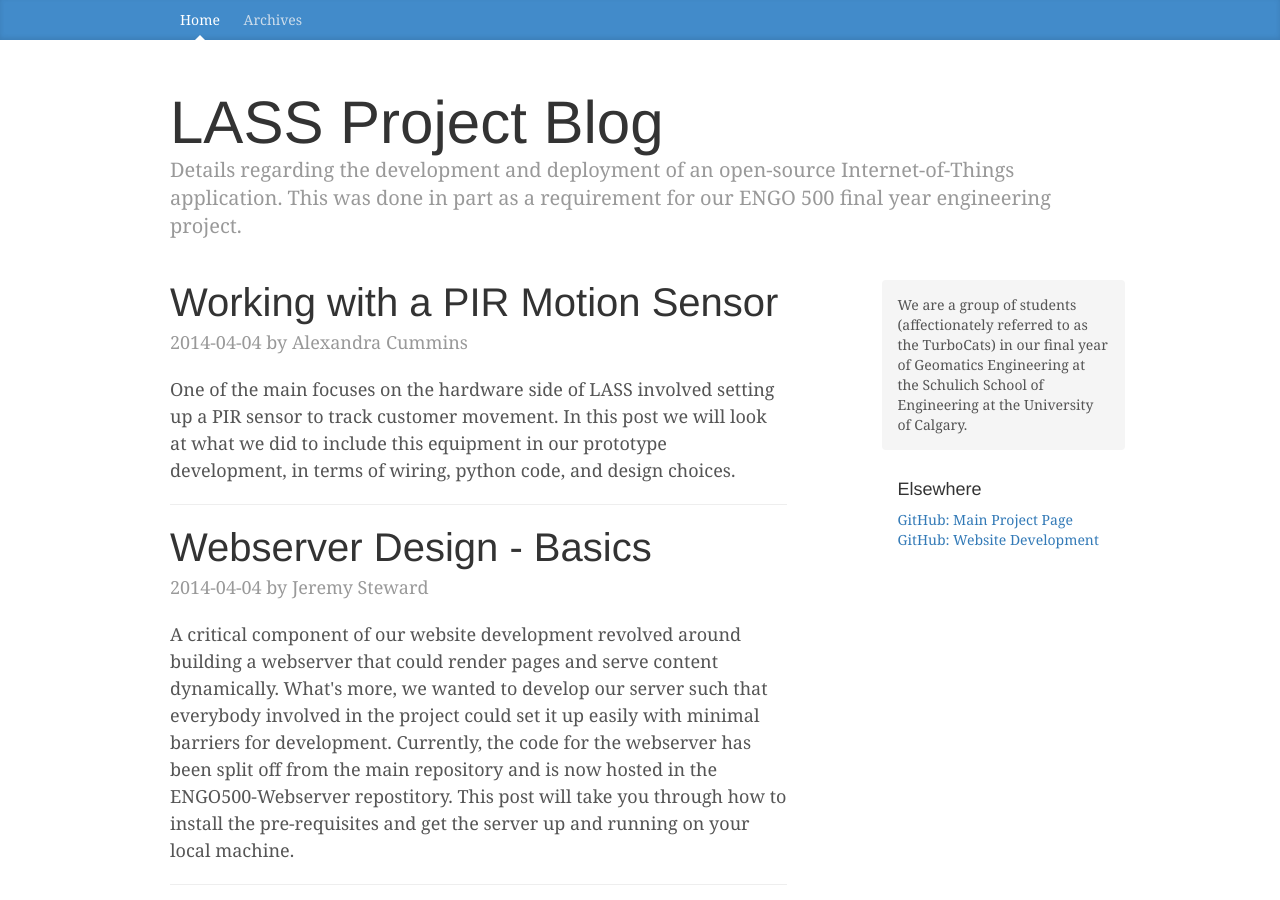
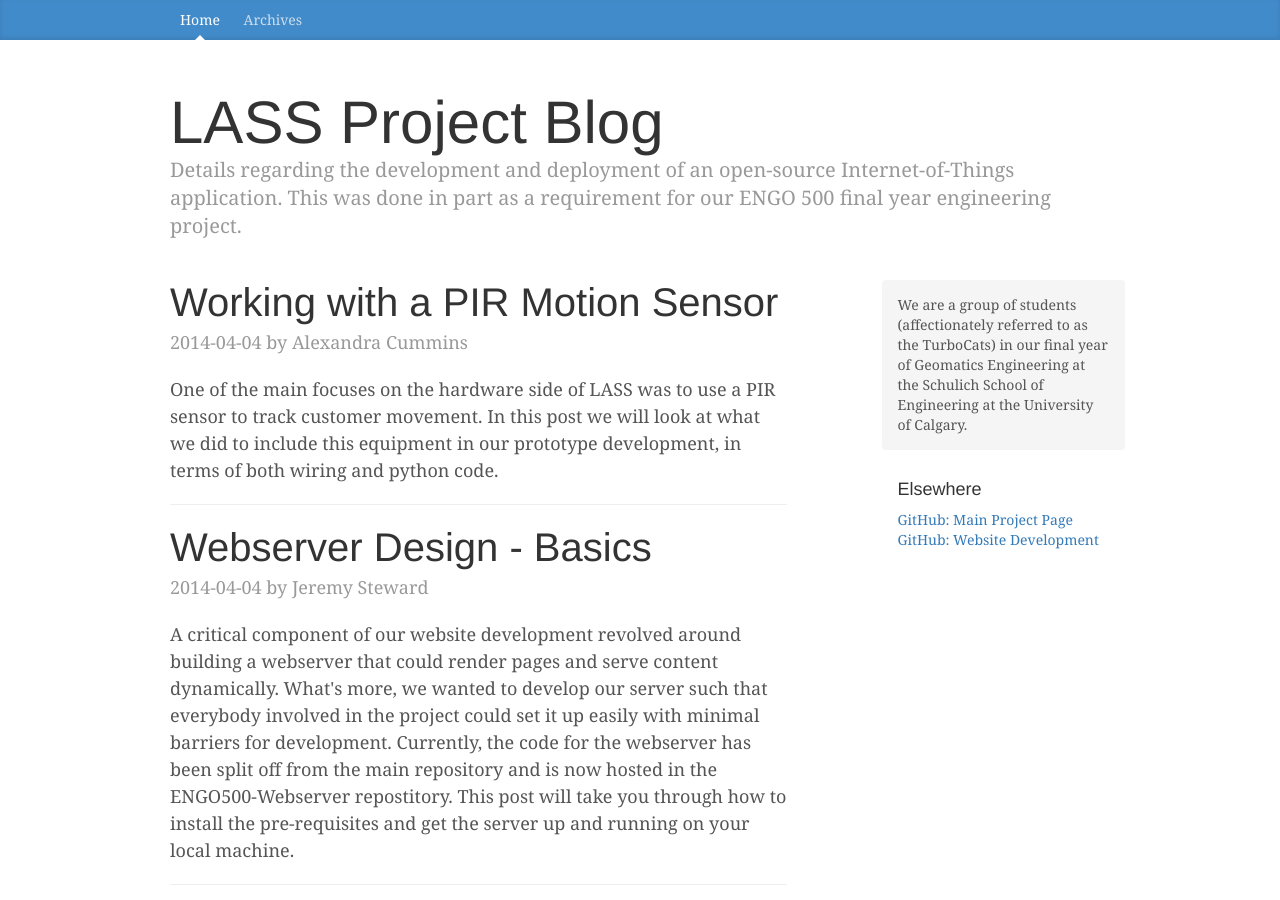
Before and after one commit to ThatGeoGuy/ENGO500, a Jekyll site: the page built from index.html, in a window 1280 px wide and 900 px high. Built offline with Jekyll 4.4.1, drawn with Linux system fonts in a browser that asks for light colours; nearby versions of some CDN libraries.

Commit message:
Fixing post again

```diff
--- a/_posts/2014-04-04-working-with-a-PIR-motion-sensor.markdown
+++ b/_posts/2014-04-04-working-with-a-PIR-motion-sensor.markdown
@@ -4,14 +4,14 @@ layout: post
 title: Working with a PIR Motion Sensor
 author: Alexandra Cummins
 
-excerpt: One of the main focuses on the hardware side of LASS involved setting up a PIR sensor to track customer movement.  In this post we will look at what we did to include this equipment in our prototype development, in terms of wiring, python code, and design choices.
+excerpt: One of the main focuses on the hardware side of LASS was to use a PIR sensor to track customer movement.  In this post we will look at what we did to include this equipment in our prototype development, in terms of both wiring and python code.
 
 ---
 #  Working with a PIR Motion Sensor
 <p class='blog-post-meta'>{{ page.date | date: "%Y-%m-%d" }} by {{ page.author }}</p>
 
 
-One of the main focuses on the hardware side of LASS involved setting up a [PIR sensor](https://www.sparkfun.com/products/8630) to track customer movement.  In this post we will look at what we did to include this equipment in our prototype development, in terms of wiring, python code, and design choices.
+One of the main focuses on the hardware side of LASS involved setting up a [PIR sensor](https://www.sparkfun.com/products/8630) to track customer movement.  In this post we will look at what we did to include this equipment in our prototype development, in terms of both wiring and python code.
 
 
 
```
Also changed, not shown: other parts of _posts/2014-04-04-working-with-a-PIR-motion-sensor.markdown (+2 -1 lines).
